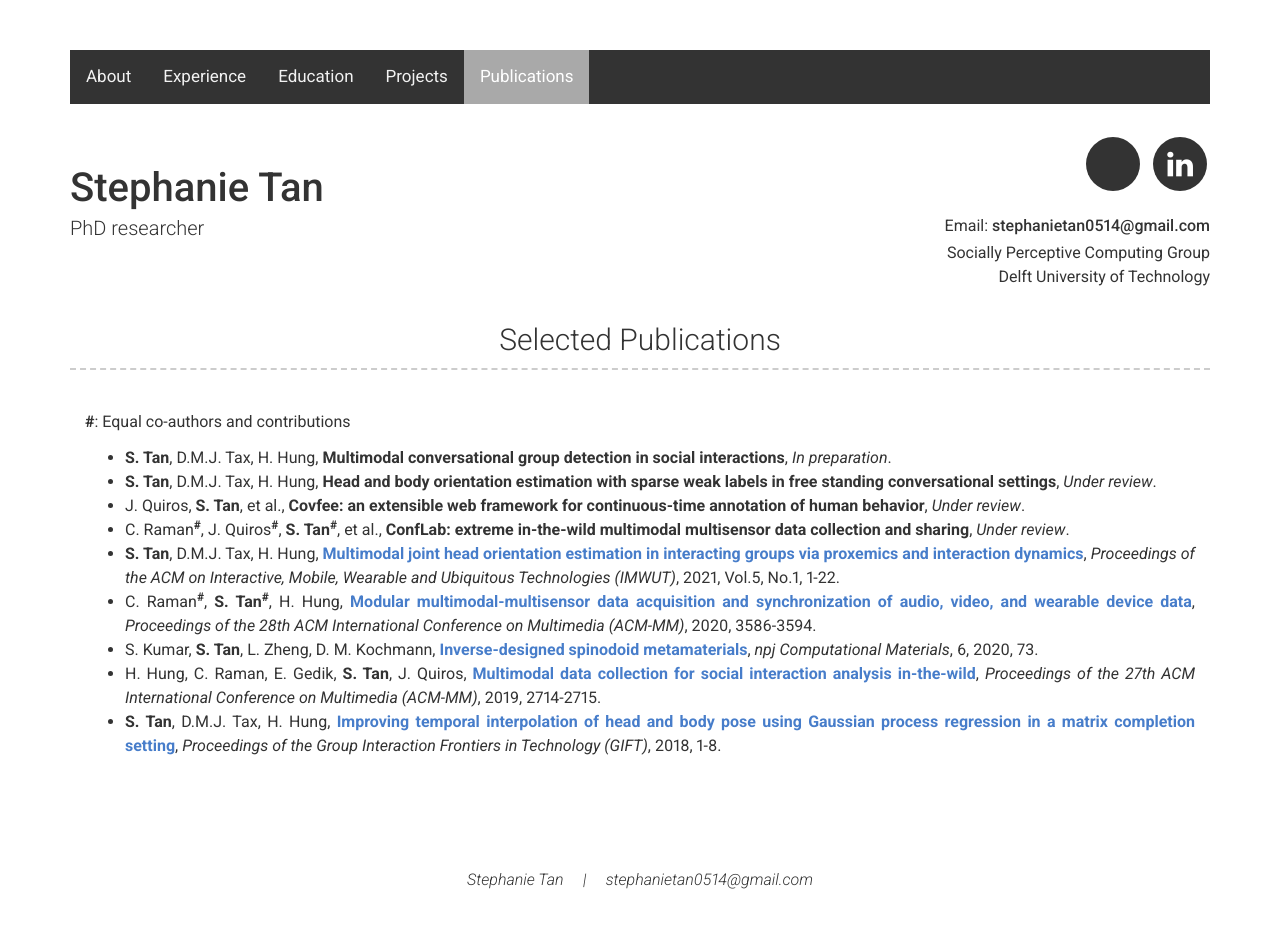
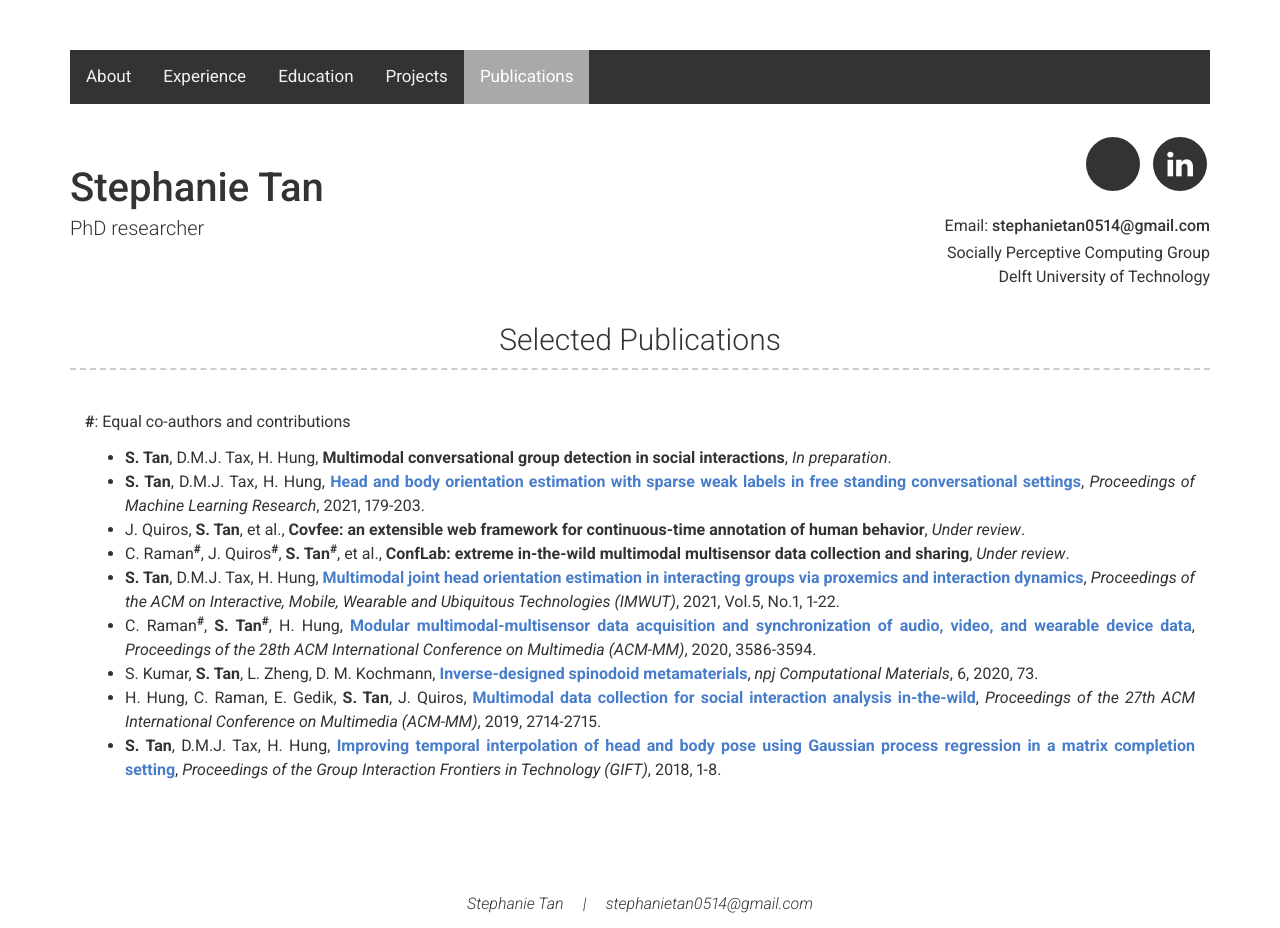
Before and after one commit to steph-tan/steph-tan.github.io, a Jekyll site: the page built from pub.html, in a window 1280 px wide. Built offline with Jekyll 4.4.1, drawn with Linux system fonts in a browser that asks for light colours; a style sheet for code colours, icons or effects is not loaded; before the commit the page ends 904 px from its top, so only the background shows below that.

Commit message:
test one

```diff
--- a/_data/publications.yml
+++ b/_data/publications.yml
@@ -1,7 +1,7 @@
 content: | # this will include new lines to allow paragraphs
   <b>#</b>: Equal co-authors and contributions
   - **S. Tan**, D.M.J. Tax, H. Hung, **Multimodal conversational group detection in social interactions**, *In preparation*.
-  - **S. Tan**, D.M.J. Tax, H. Hung, **Head and body orientation estimation with sparse weak labels in free standing conversational settings**, *Under review*.
+  - **S. Tan**, D.M.J. Tax, H. Hung, [**Head and body orientation estimation with sparse weak labels in free standing conversational settings**](https://proceedings.mlr.press/v173/tan22a.html){:target="_blank"}, *Proceedings of Machine Learning Research*, 2021, 179-203.
   - J. Quiros, **S. Tan**, et al., **Covfee:  an extensible web framework for continuous-time annotation of human behavior**, *Under review*.
   - C. Raman<sup><b>#</b></sup>, J. Quiros<sup><b>#</b></sup>, **S. Tan**<sup><b>#</b></sup>, et al., **ConfLab: extreme in-the-wild multimodal multisensor data collection and sharing**, *Under review*.
   - **S. Tan**, D.M.J. Tax, H. Hung, [**Multimodal joint head orientation estimation in interacting groups via proxemics and interaction dynamics**](https://doi.org/10.1145/3448122){:target="_blank"}, *Proceedings of the ACM on Interactive, Mobile, Wearable and Ubiquitous Technologies (IMWUT)*, 2021, Vol.5, No.1, 1-22.
```
